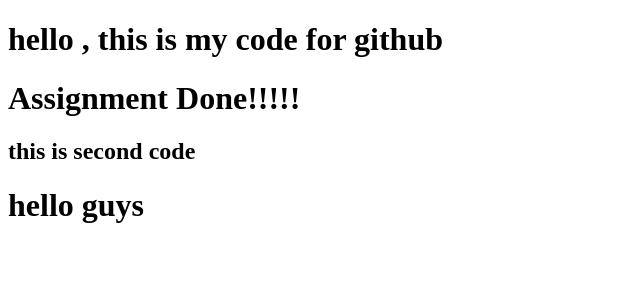
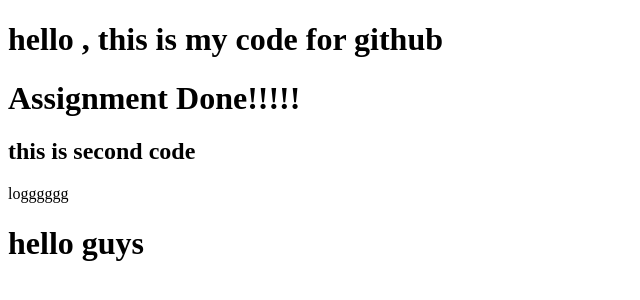
Before and after one commit to GaurangJ8/VCSCF-1, a plain HTML site: page index.html in a window 1280 px wide. Shown: the whole page, without its empty margins (0-640 px from the left). Drawn offline with Linux system fonts and the light colour scheme.

Commit message:
Update index.html

```diff
--- a/index.html
+++ b/index.html
@@ -10,7 +10,7 @@
     <h1>Assignment Done!!!!!</h1>
     </h1>
     <h2>this is second code</h2>
-<Lodu lalit>
+<Lodu lalit> logggggg
     <h1>hello guys</h1>
 </body>
 </html>
```
